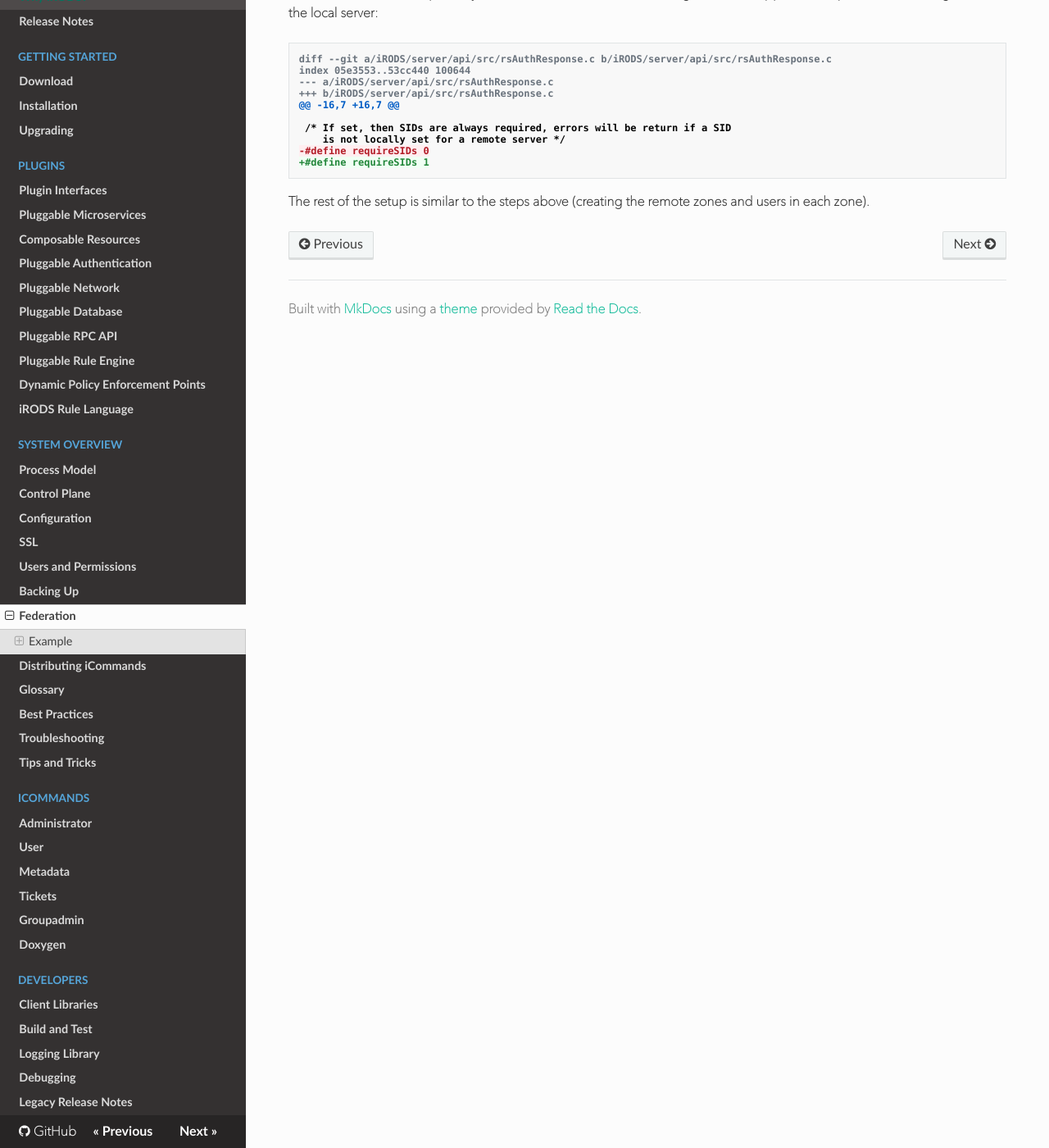
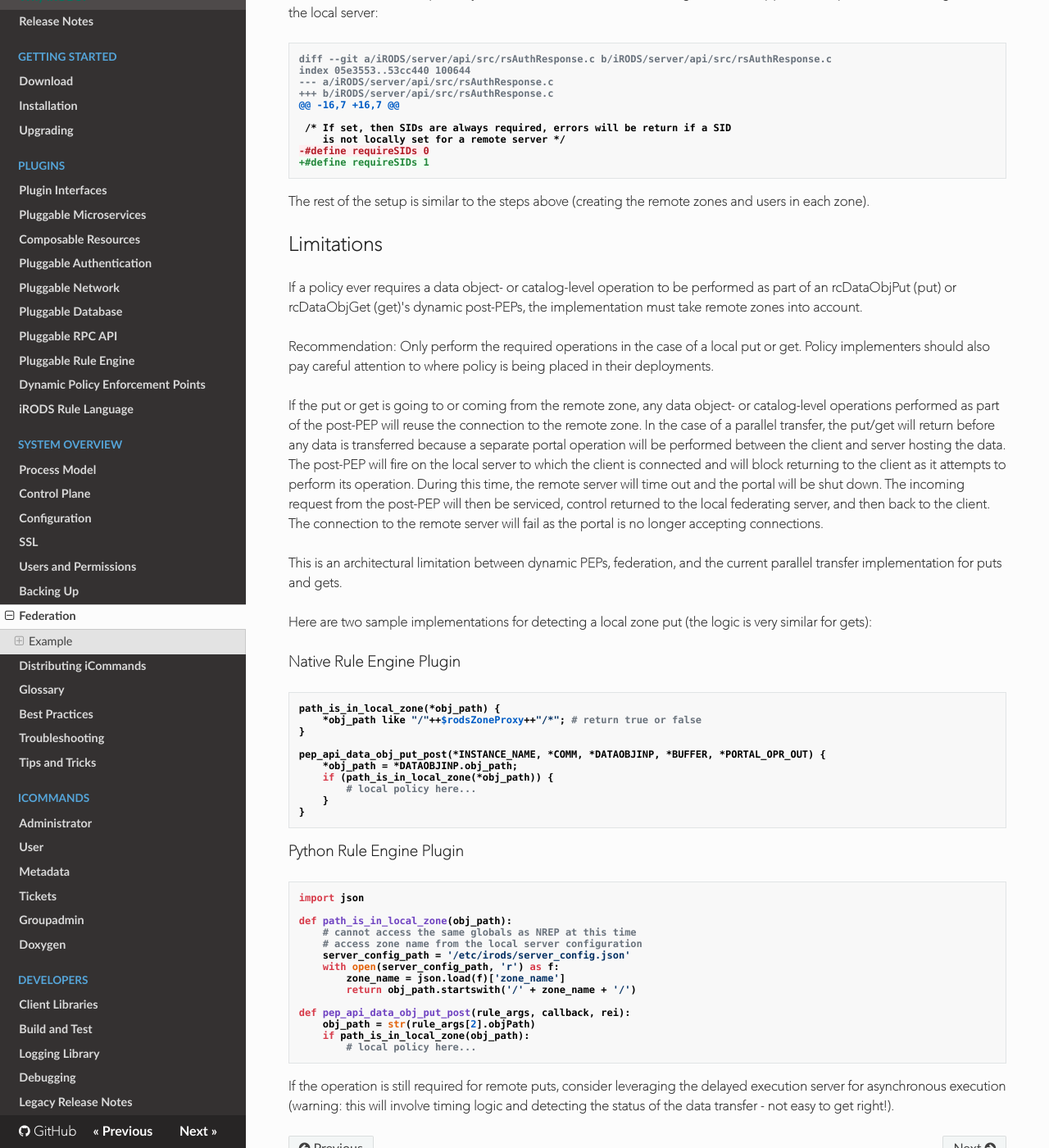
Before and after one commit to irods/irods_docs, an MkDocs documentation site: the page built from docs/system_overview/federation.md, in a window 1280 px wide and 1400 px high, scrolled down 5286 px. Shown: the whole window at 82% size. Built offline with MkDocs 1.6.1, drawn with Linux system fonts in a browser that asks for light colours; nearby versions of some CDN libraries.

Commit message:
[irods/irods#5017] Add docs for Federation parallel transfer limitation

````diff
--- a/docs/system_overview/federation.md
+++ b/docs/system_overview/federation.md
@@ -223,3 +223,49 @@ index 05e3553..53cc440 100644
 ```
 
 The rest of the setup is similar to the steps above (creating the remote zones and users in each zone).
+
+## Limitations
+
+If a policy ever requires a data object- or catalog-level operation to be performed as part of an rcDataObjPut (put) or rcDataObjGet (get)'s dynamic post-PEPs, the implementation must take remote zones into account.
+
+Recommendation: Only perform the required operations in the case of a local put or get. Policy implementers should also pay careful attention to where policy is being placed in their deployments.
+
+If the put or get is going to or coming from the remote zone, any data object- or catalog-level operations performed as part of the post-PEP will reuse the connection to the remote zone. In the case of a parallel transfer, the put/get will return before any data is transferred because a separate portal operation will be performed between the client and server hosting the data. The post-PEP will fire on the local server to which the client is connected and will block returning to the client as it attempts to perform its operation. During this time, the remote server will time out and the portal will be shut down. The incoming request from the post-PEP will then be serviced, control returned to the local federating server, and then back to the client. The connection to the remote server will fail as the portal is no longer accepting connections.
+
+This is an architectural limitation between dynamic PEPs, federation, and the current parallel transfer implementation for puts and gets.
+
+Here are two sample implementations for detecting a local zone put (the logic is very similar for gets):
+
+#### Native Rule Engine Plugin
+```sh
+path_is_in_local_zone(*obj_path) {
+    *obj_path like "/"++$rodsZoneProxy++"/*"; # return true or false
+}
+
+pep_api_data_obj_put_post(*INSTANCE_NAME, *COMM, *DATAOBJINP, *BUFFER, *PORTAL_OPR_OUT) {
+    *obj_path = *DATAOBJINP.obj_path;
+    if (path_is_in_local_zone(*obj_path)) {
+        # local policy here...
+    }
+}
+```
+
+#### Python Rule Engine Plugin
+```python
+import json
+
+def path_is_in_local_zone(obj_path):
+    # cannot access the same globals as NREP at this time
+    # access zone name from the local server configuration
+    server_config_path = '/etc/irods/server_config.json'
+    with open(server_config_path, 'r') as f:
+        zone_name = json.load(f)['zone_name']
+        return obj_path.startswith('/' + zone_name + '/')
+
+def pep_api_data_obj_put_post(rule_args, callback, rei):
+    obj_path = str(rule_args[2].objPath)
+    if path_is_in_local_zone(obj_path):
+        # local policy here...
+```
+
+If the operation is still required for remote puts, consider leveraging the delayed execution server for asynchronous execution (warning: this will involve timing logic and detecting the status of the data transfer - not easy to get right!).
````
Also changed, not shown: docs/system_overview/troubleshooting.md (+12 -0 lines).
